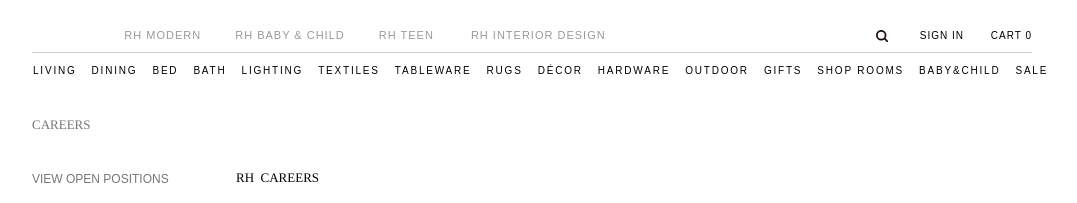
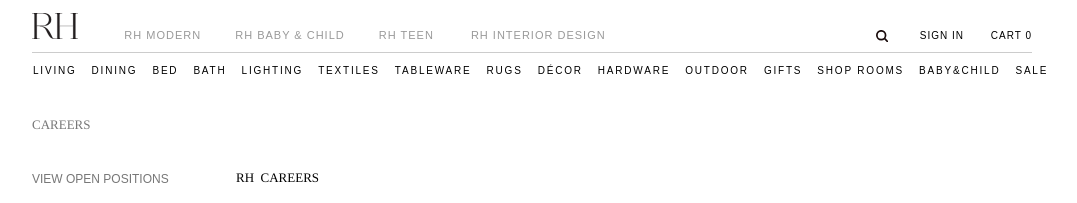
Before and after one commit to rh-stuff/Careers, a Jekyll site: the page built from index.html, in a window 1280 px wide. Shown: the top 203 px of the page, without its empty margins (108-1185 px from the left). Built offline with Jekyll 4.4.1, drawn with Linux system fonts in a browser that asks for light colours.

Commit message:
Update default.css

```diff
--- a/assets/css/default.css
+++ b/assets/css/default.css
@@ -53,8 +53,8 @@
     height: 26px;
     width: 46px;
     transition-delay: .325s !important;
-    background-image: url(/site/assets/images/rh-logo-black-2016.png);
-    background-image: url(/site/assets/images/rh-logo-black-2016.svg), none;
+    background-image: url(/Careers/assets/images/rh-logo-black-2016.png);
+    background-image: url(/Careers/assets/images/rh-logo-black-2016.svg), none;
     background-size: 46px 26px;
 }
 
```
